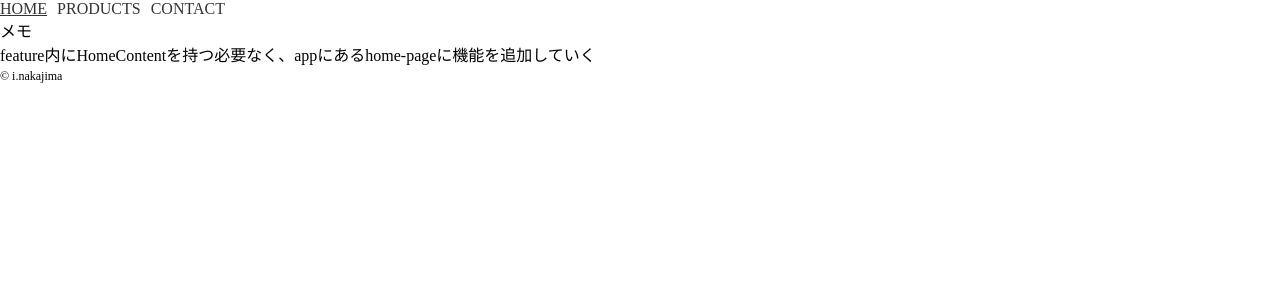
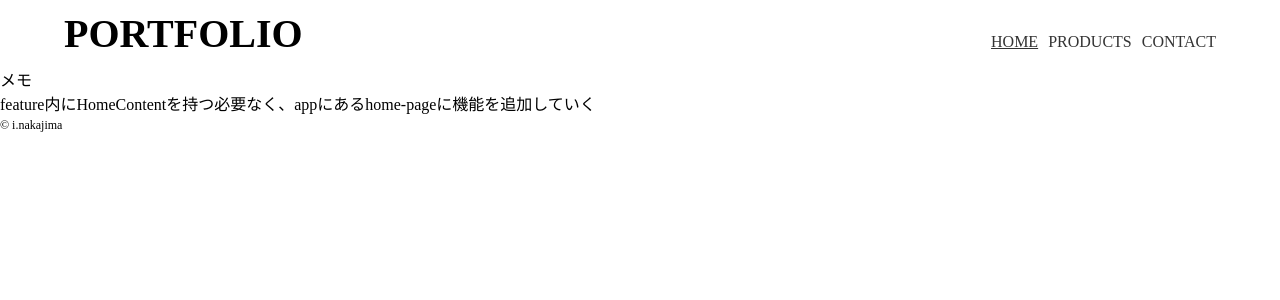
Before and after one commit to toku-chan/portfolio, a Next.js app: page / in a window 1280 px wide. Shown: the top 300 px of the page. Built offline with nearby package versions, Linux system fonts and the light colour scheme.

Commit message:
chore: header周りを修正

```diff
--- a/app/ui/Header/Header.tsx
+++ b/app/ui/Header/Header.tsx
@@ -6,12 +6,23 @@
 'use client';
 
 import React from 'react';
-import { Navigation } from './Navigation';
+import styled from '@emotion/styled';
+import { Title } from '~/feature/Title';
+import { Navigation } from '~/feature/Navigation';
+
+const StyledHeader = styled.header`
+  display: flex;
+  justify-content: space-between;
+  align-items: baseline;
+  width: 90%;
+  margin: 10px auto;
+`;
 
 export const Header: React.FC = () => {
   return (
-    <>
+    <StyledHeader>
+      <Title />
       <Navigation />
-    </>
+    </StyledHeader>
   );
 };
--- /dev/null
+++ b/src/feature/Title/Title.tsx
@@ -0,0 +1,16 @@
+import React from 'react';
+import styled from '@emotion/styled';
+
+// NOTE: いつかロゴとかにしてみたい
+const Logo = styled.span`
+  font-size: 40px;
+  font-weight: bold;
+`;
+
+export const Title: React.FC = () => {
+  return (
+    <div>
+      <Logo>PORTFOLIO</Logo>
+    </div>
+  );
+};
--- /dev/null
+++ b/src/feature/Title/index.ts
@@ -0,0 +1 @@
+export { Title } from './Title';
```
Also changed, not shown: src/feature/Navigation/Navigation.tsx (renamed from app/ui/Header/Navigation/Navigation.tsx), src/feature/Navigation/config.ts (renamed from app/ui/Header/Navigation/config.ts), src/feature/Navigation/index.ts (renamed from app/ui/Header/Navigation/index.ts).
